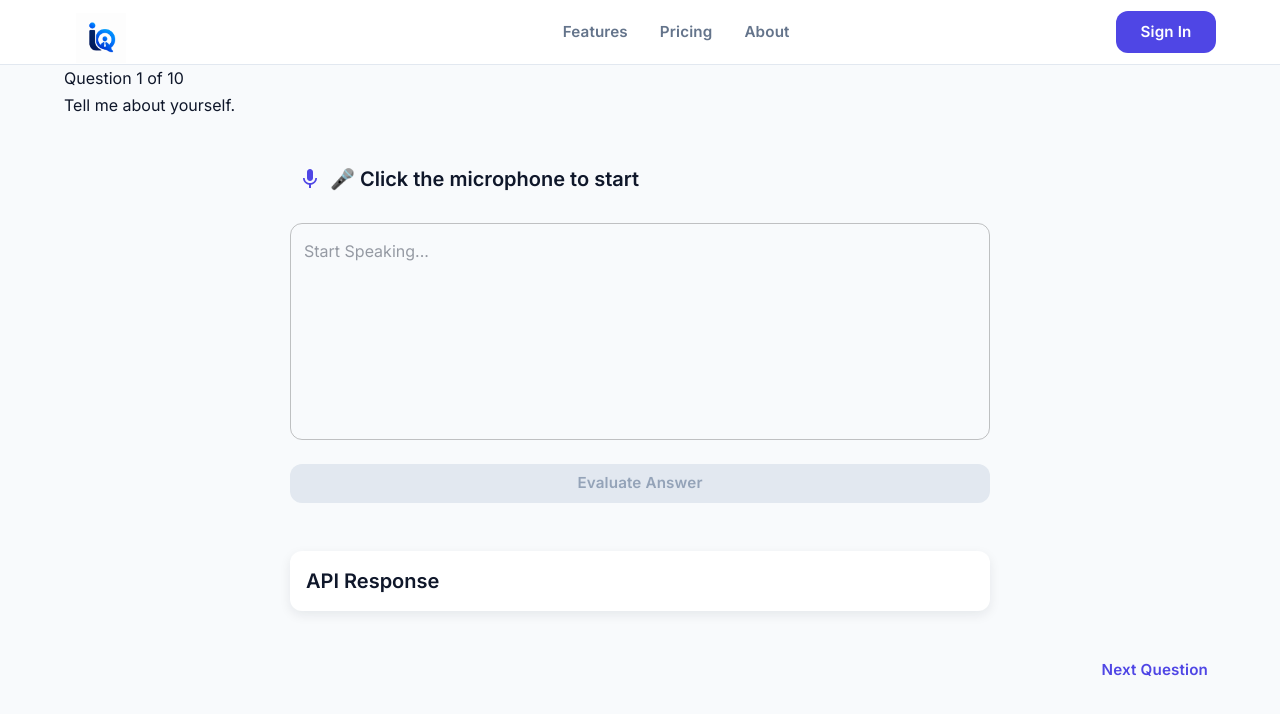
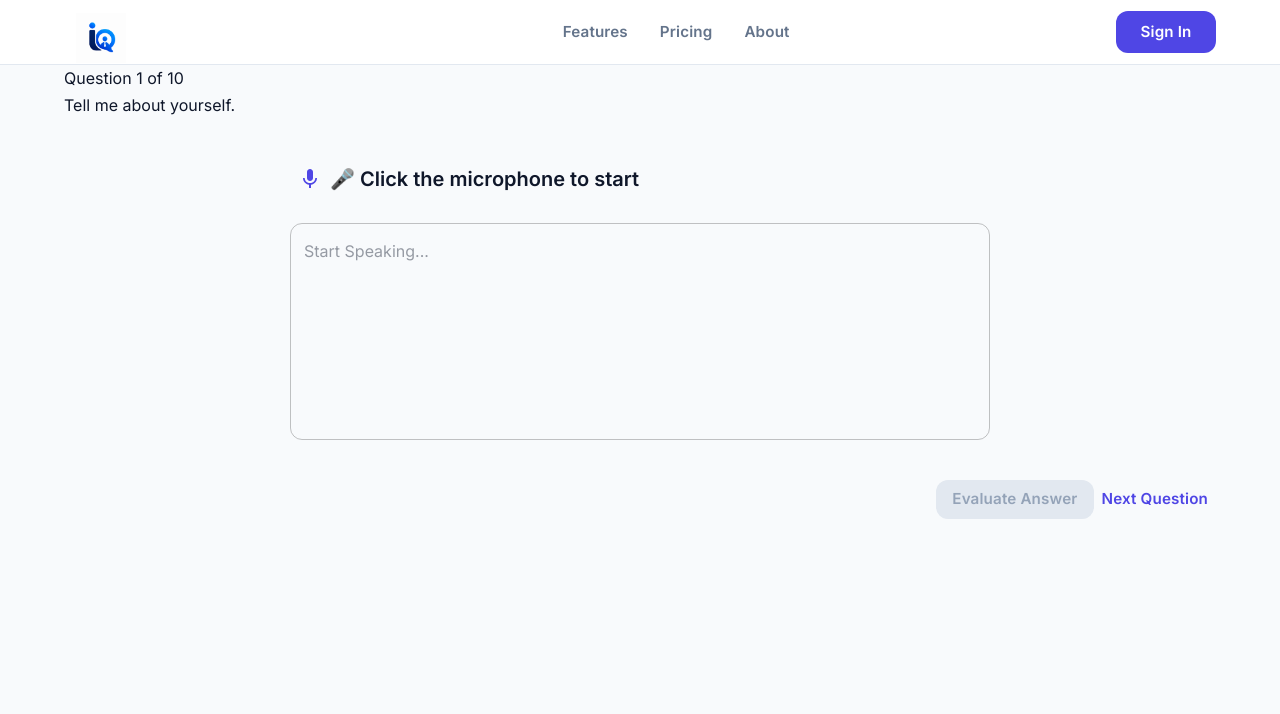
Before and after one commit to SudheerReddy9/intervio, a Next.js app: page /interview in a window 1280 px wide. Shown: the top 714 px of the page. Built offline with nearby package versions, Linux system fonts and the light colour scheme.

Commit message:
Updated the answer

```diff
--- a/src/app/interview/page.tsx
+++ b/src/app/interview/page.tsx
@@ -1,15 +1,45 @@
 'use client';
+import FeedbackCard from "@/components/FeedbackCard";
 import QuestionCard from "@/features/speech/components/QuestionCard";
 import SpeechRecorder from "@/features/speech/components/SpeechRecorder";
 import { resumeQuestions } from "@/features/speech/data/resumeQuestion";
+import { InterviewFeedback } from "@/features/speech/types";
 import { Box, Button, Container } from "@mui/material";
 import { useState } from "react";
 
 export default function InterviewPage() {
     const [currentQuestion, setCurrentQuestion] = useState(0);
+    const [transcript, setTranscript] = useState("");
+    const [feedback, setFeedback] = useState<InterviewFeedback | null>(null);
     const handleNextQuestion = () => {
         if (currentQuestion < resumeQuestions.length - 1) {
             setCurrentQuestion((previous) => previous + 1);
+        }
+    };
+    const evaluateAnswer = async () => {
+        if (!transcript.trim()) {
+            return;
+        }
+
+        try {
+            const response = await fetch("/api/interview/evaluate", {
+                method: "POST",
+                headers: {
+                    "Content-Type": "application/json",
+                },
+                body: JSON.stringify({
+                    question: resumeQuestions[currentQuestion].question,
+                    answer: transcript,
+                }),
+            });
+
+            const data = await response.json();
+
+            if (data.success) {
+                setFeedback(data.feedback);
+            }
+        } catch (error) {
+            console.error(error);
         }
     };
     return (
@@ -19,7 +49,11 @@ export default function InterviewPage() {
                 questionNumber={currentQuestion + 1}
                 totalQuestions={resumeQuestions.length}
             />
-            <SpeechRecorder />
+            <SpeechRecorder
+                onTranscriptChange={setTranscript}
+            />
+            <FeedbackCard feedback={feedback} />
+
             <Box
                 sx={{
                     display: 'flex',
@@ -27,6 +61,13 @@ export default function InterviewPage() {
                     mt: 2,
                 }}
             >
+                <Button
+                    variant="contained"
+                    disabled={!transcript.trim()}
+                    onClick={evaluateAnswer}
+                >
+                    Evaluate Answer
+                </Button>
                 <Button
                     onClick={handleNextQuestion}
                 >
--- /dev/null
+++ b/src/components/FeedbackCard.tsx
@@ -0,0 +1,42 @@
+import { InterviewFeedback } from "@/features/speech/types";
+import { Paper, Typography } from "@mui/material";
+
+interface FeedbackCardProps {
+    feedback: InterviewFeedback | null;
+}
+
+const FeedbackCard: React.FC<FeedbackCardProps> = ({ feedback }) => {
+    if (!feedback) {
+        return null;
+    }
+
+    return (
+        <Paper sx={{ p: 3, mt: 3 }}>
+            <Typography variant="h5">
+                AI Feedback
+            </Typography>
+
+            <Typography>
+                Overall Score: {feedback.overallScore}
+            </Typography>
+
+            <Typography>
+                Communication: {feedback.communication}
+            </Typography>
+
+            <Typography>
+                Technical Knowledge: {feedback.technicalKnowledge}
+            </Typography>
+
+            <Typography>
+                Confidence: {feedback.confidence}
+            </Typography>
+
+            <Typography sx={{ mt: 2 }}>
+                {feedback.overallFeedback}
+            </Typography>
+        </Paper>
+    );
+};
+
+export default FeedbackCard;
--- a/src/features/speech/components/SpeechRecorder.tsx
+++ b/src/features/speech/components/SpeechRecorder.tsx
@@ -2,11 +2,14 @@ import { Box, Button, IconButton, InputAdornment, Paper, TextField, Typography }
 import MicIcon from "@mui/icons-material/Mic";
 import ClearIcon from "@mui/icons-material/Clear";
 import { useSpeechRecognition } from "../hooks/useSpeechRecognition";
-import { useState } from "react";
+import { useEffect, useState } from "react";
+interface SpeechRecorderProps {
+    onTranscriptChange: (transcript: string) => void;
+}
 
-const SpeechRecorder: React.FC = (
-
-) => {
+const SpeechRecorder: React.FC<SpeechRecorderProps> = ({
+    onTranscriptChange,
+}) => {
     const {
         isListening,
         transcript,
@@ -14,28 +17,9 @@ const SpeechRecorder: React.FC = (
         stopListening,
         clearTranscript,
     } = useSpeechRecognition();
-    const [feedback, setFeedback] = useState('');
-    const evaluateAnswer = async () => {
-        if (!transcript.trim()) {
-            return;
-        }
-
-        const response = await fetch('/api/interview/evaluate', {
-            method: 'POST',
-            headers: {
-                'Content-Type': 'application/json',
-            },
-            body: JSON.stringify({
-                answer: transcript,
-            }),
-        });
-
-        const data = await response.json();
-
-        console.log(data);
-
-        setFeedback(data.answer);
-    };
+    useEffect(() => {
+        onTranscriptChange(transcript);
+    }, [transcript, onTranscriptChange]);
     return (
 
         <Box
@@ -106,28 +90,6 @@ const SpeechRecorder: React.FC = (
                     },
                 }}
             />
-
-            <Button
-                variant="contained"
-                disabled={!transcript.trim()}
-                onClick={evaluateAnswer}
-            >
-                Evaluate Answer
-            </Button>
-            <Paper
-                sx={{
-                    mt: 3,
-                    p: 2,
-                }}
-            >
-                <Typography variant="h6">
-                    API Response
-                </Typography>
-
-                <Typography>
-                    {feedback}
-                </Typography>
-            </Paper>
         </Box >
     )
 }
```
Also changed, not shown: src/features/speech/types.ts (+9 -0 lines).
